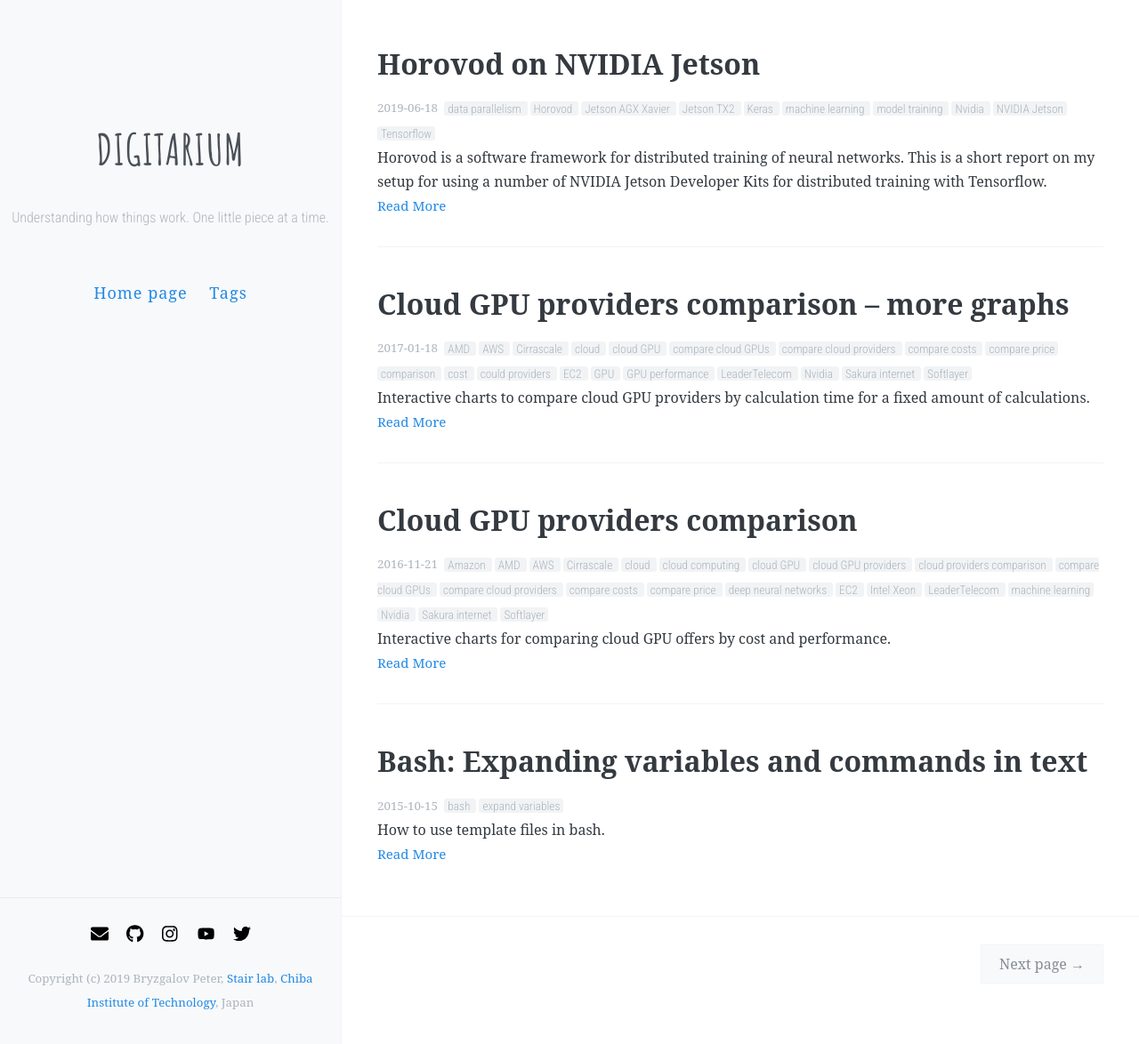
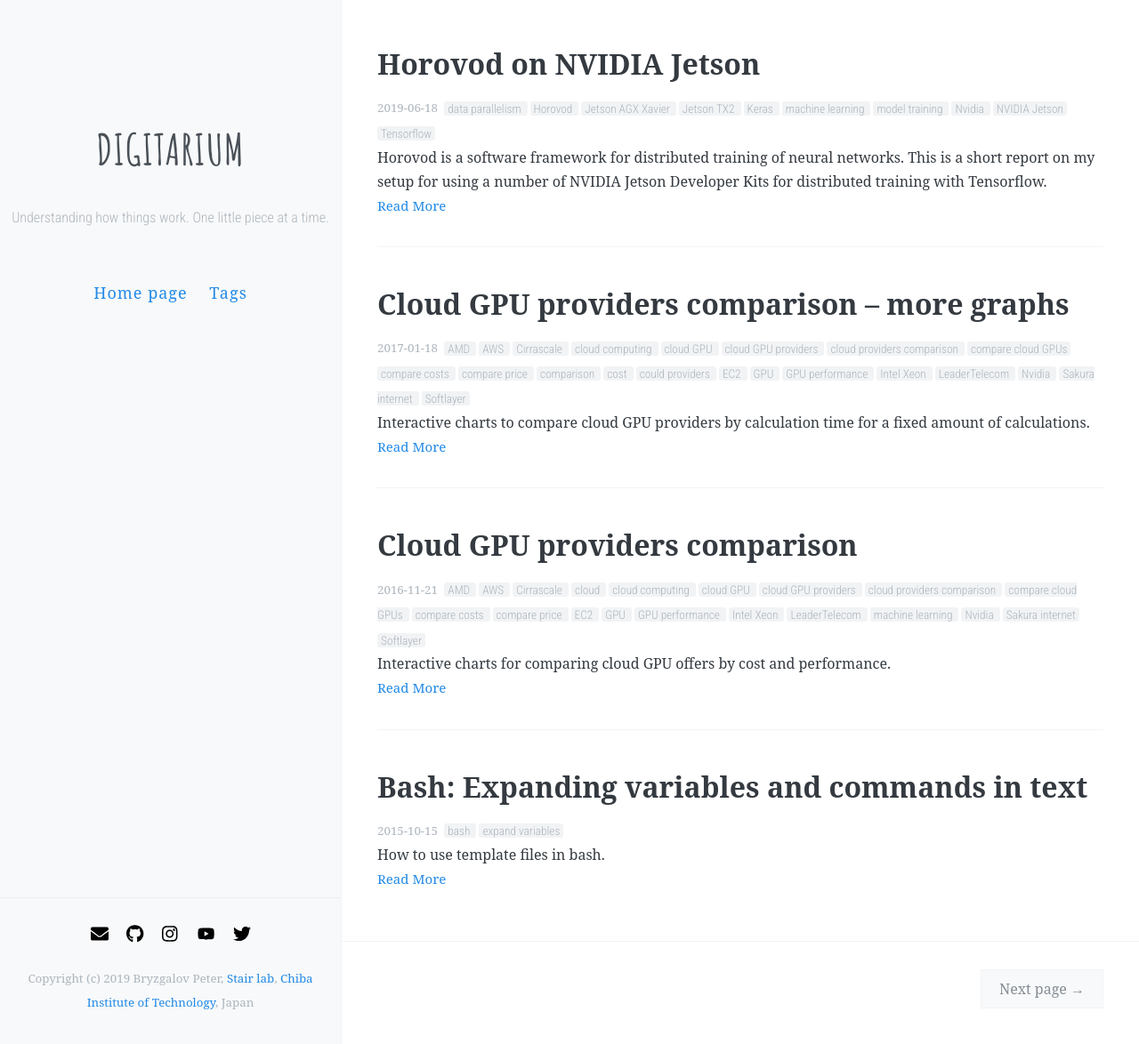
Before and after one commit to pyotr777/digitarium, a Jekyll site: the page built from index.html, in a window 1280 px wide and 1175 px high. Shown: the whole window at 89% size. Built offline with Jekyll 4.4.1, drawn with Linux system fonts in a browser that asks for light colours; the list of posts is cut into pages by our own code.

Commit message:
Unified tags on cloud GPU pages

```diff
--- a/_posts/2016-11-21-cloud-gpu-providers-comparison.md
+++ b/_posts/2016-11-21-cloud-gpu-providers-comparison.md
@@ -16,7 +15,6 @@ include_blocks:
 categories:
   - Cloud GPU providers
 tags:
-  - Amazon
   - AMD
   - AWS
   - Cirrascale
@@ -26,11 +24,11 @@ tags:
   - cloud GPU providers
   - cloud providers comparison
   - compare cloud GPUs
-  - compare cloud providers
   - compare costs
   - compare price
-  - deep neural networks
   - EC2
+  - GPU
+  - GPU performance
   - Intel Xeon
   - LeaderTelecom
   - machine learning
--- a/_posts/2017-01-18-cloud-gpu-providers-more-graphs.md
+++ b/_posts/2017-01-18-cloud-gpu-providers-more-graphs.md
@@ -18,10 +17,11 @@ tags:
   - AMD
   - AWS
   - Cirrascale
-  - cloud
+  - cloud computing
   - cloud GPU
+  - cloud GPU providers
+  - cloud providers comparison
   - compare cloud GPUs
-  - compare cloud providers
   - compare costs
   - compare price
   - comparison
@@ -30,6 +30,7 @@ tags:
   - EC2
   - GPU
   - GPU performance
+  - Intel Xeon
   - LeaderTelecom
   - Nvidia
   - Sakura internet
```
Also changed, not shown: other parts of _posts/2016-11-21-cloud-gpu-providers-comparison.md (+0 -1 lines), other parts of _posts/2017-01-18-cloud-gpu-providers-more-graphs.md (+0 -1 lines), 13 other files.
